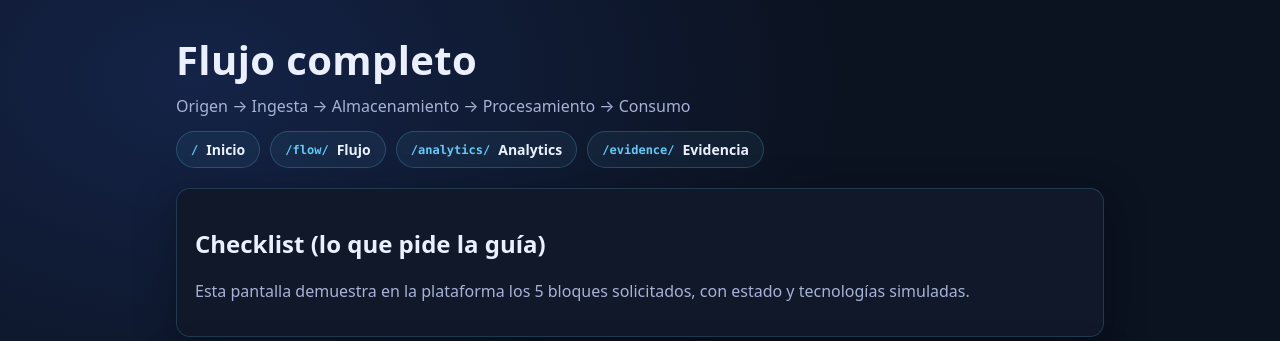
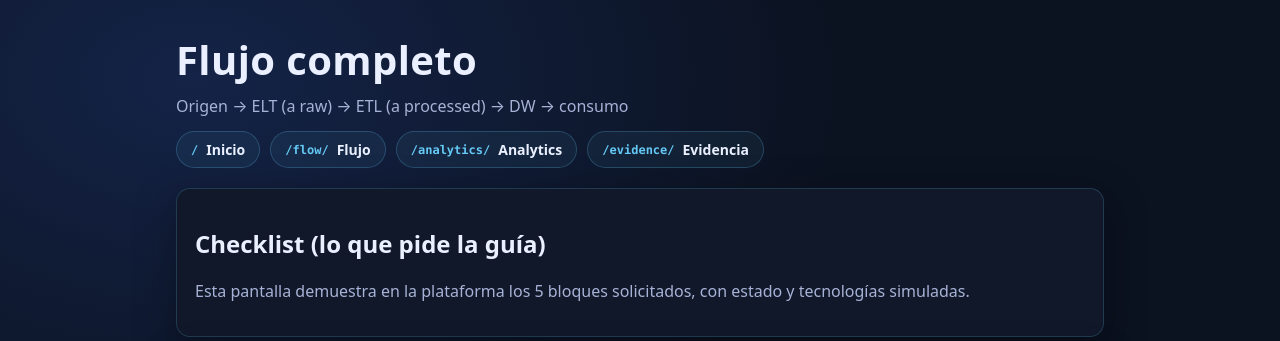
Before and after one commit to Tornadusk/RetailStart, a Django app: page /flow/ in a window 1280 px wide. Shown: the top 341 px of the page. Run offline with Django 5.2, Linux system fonts and the light colour scheme; data that the repository does not hold is empty.

Commit message:
Cambios pequeños

```diff
--- a/backend/templates/core/flow.html
+++ b/backend/templates/core/flow.html
@@ -12,7 +12,7 @@
       <header class="header">
         <h1 class="title">Flujo completo</h1>
         <p class="subtitle">
-          Origen → Ingesta → Almacenamiento → Procesamiento → Consumo
+          Origen → ELT (a raw) → ETL (a processed) → DW → consumo
         </p>
         {% include "core/includes/site_quick_nav.html" %}
       </header>
```
